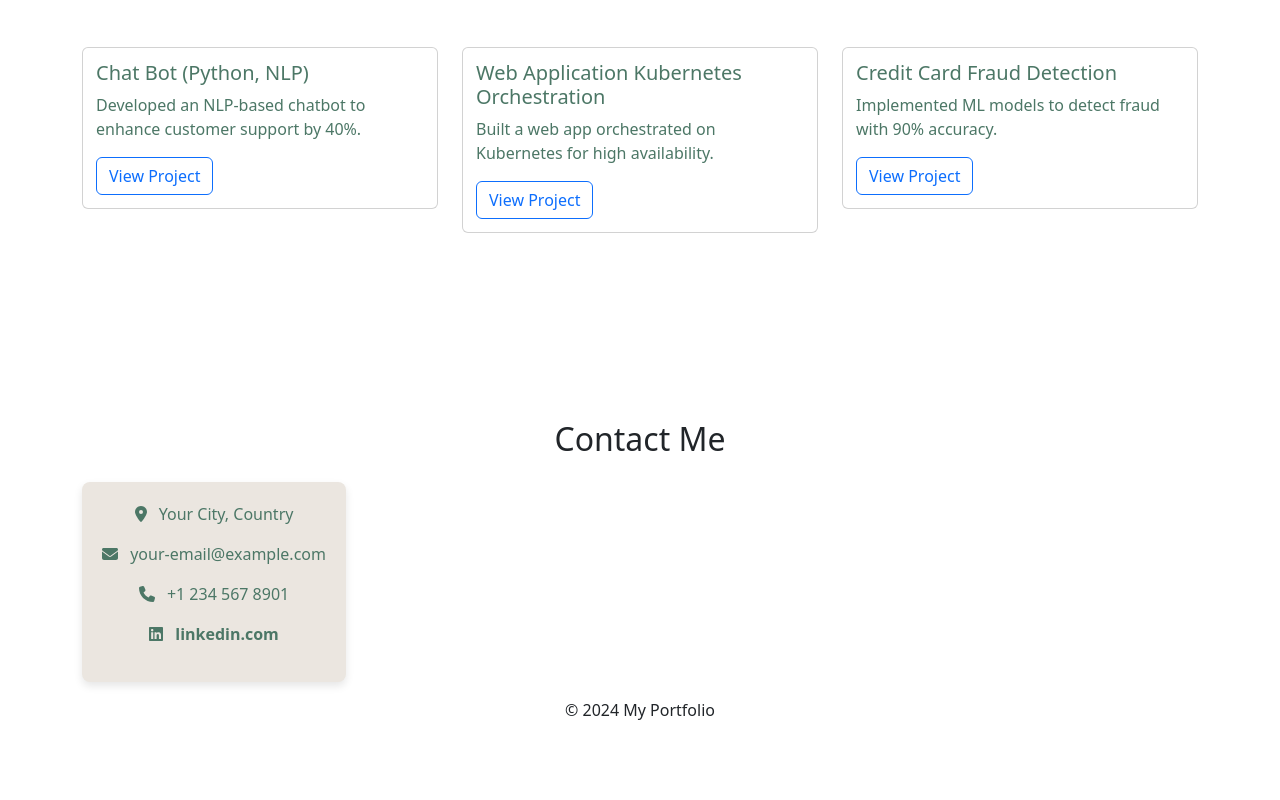
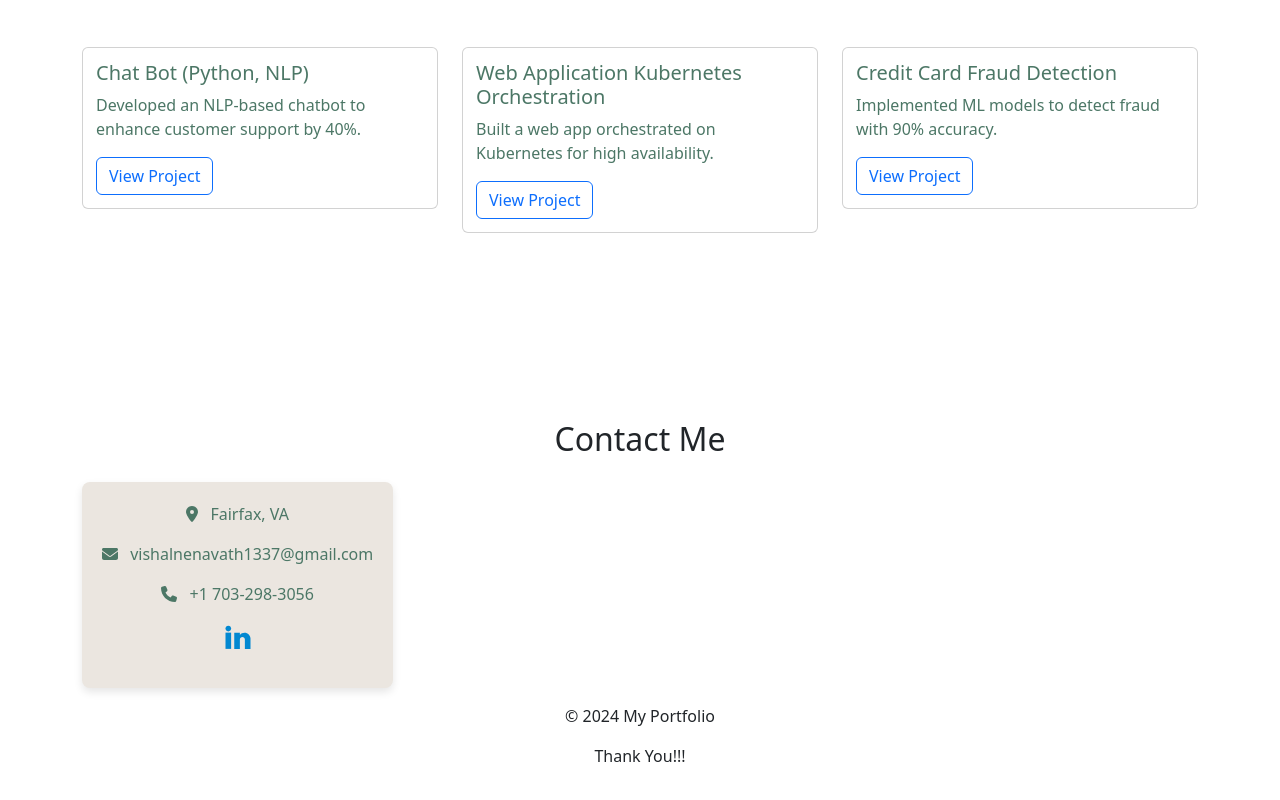
Before and after one commit to Vishalrathod77/myportfolio, a React (Create React App) app: page / in a window 1280 px wide. Shown: the part 1109-1909 px from the top of the page. Before the commit the page ends 1863 px from the top, so only its background shows below. Built offline with nearby package versions, Linux system fonts and the light colour scheme.

Commit message:
Add files via upload

```diff
--- a/src/App.js
+++ b/src/App.js
@@ -82,10 +82,17 @@ function App() {
             onClick={toggleDarkMode}
             className={`btn btn-secondary ml-2 dark-mode-toggle`}
           >
-            <FontAwesomeIcon icon={darkMode ? faSun : faMoon} />
+            <div className="icon-container" >
+              {/* Dark Mode Toggle Icon */}
+              <div className="dark-mode-icon">
+                <FontAwesomeIcon icon={darkMode ? faSun : faMoon} />
+              </div>
+            </div>
+
           </button>
+
         </div>
-      </nav>
+      </nav >
 
       <header className="hero section">
         <div className="hero-content">
@@ -128,18 +135,20 @@ function App() {
           <h2 className="text-center mb-4">Contact Me</h2>
           <div className="contact-info-card text-center">
             <p>
-              <FontAwesomeIcon icon={faMapMarkerAlt} className="contact-icon" /> Your City, Country
+              <FontAwesomeIcon icon={faMapMarkerAlt} className="contact-icon" /> Fairfax, VA
             </p>
             <p>
-              <FontAwesomeIcon icon={faEnvelope} className="contact-icon" /> your-email@example.com
+              <FontAwesomeIcon icon={faEnvelope} className="contact-icon" /> vishalnenavath1337@gmail.com
             </p>
             <p>
-              <FontAwesomeIcon icon={faPhone} className="contact-icon" /> +1 234 567 8901
+              <FontAwesomeIcon icon={faPhone} className="contact-icon" /> +1 703-298-3056
             </p>
             <p>
-              <FontAwesomeIcon icon={faLinkedin} className="contact-icon" />{' '}
+              {/* <FontAwesomeIcon icon={faLinkedin} className="contact-icon" />{' '} */}
               <a href="https://www.linkedin.com/in/vishal-nenavath-0820641a8/" target="_blank" rel="noopener noreferrer">
-                linkedin.com
+                <svg xmlns="http://www.w3.org/2000/svg" x="0px" y="0px" width="30" height="30" viewBox="0 0 48 48">
+                  <path fill="#0288d1" d="M8.4,15L8.4,15L8.4,15c2.8,0,4.6-2,4.6-4.5C12.9,7.9,11.3,6,8.5,6S4,7.9,4,10.5C4,13,5.7,15,8.4,15z"></path><rect width="9" height="26" x="4" y="17" fill="#0288d1"></rect><path fill="#0288d1" d="M44,26.5c0-5.2-4.3-9.5-9.5-9.5c-3.1,0-5.8,1.4-7.5,3.7V17h-9v26h9V28l0,0c0-2.2,1.8-4,4-4s4,1.8,4,4v15h9	C44,43,44,28,44,26.5z"></path>
+                </svg>
               </a>
             </p>
           </div>
@@ -149,8 +158,9 @@ function App() {
 
       <footer className="text-center py-3">
         <p>&copy; 2024 My Portfolio</p>
+        <p>Thank You!!!</p>
       </footer>
-    </div>
+    </div >
   );
 }
 
```
